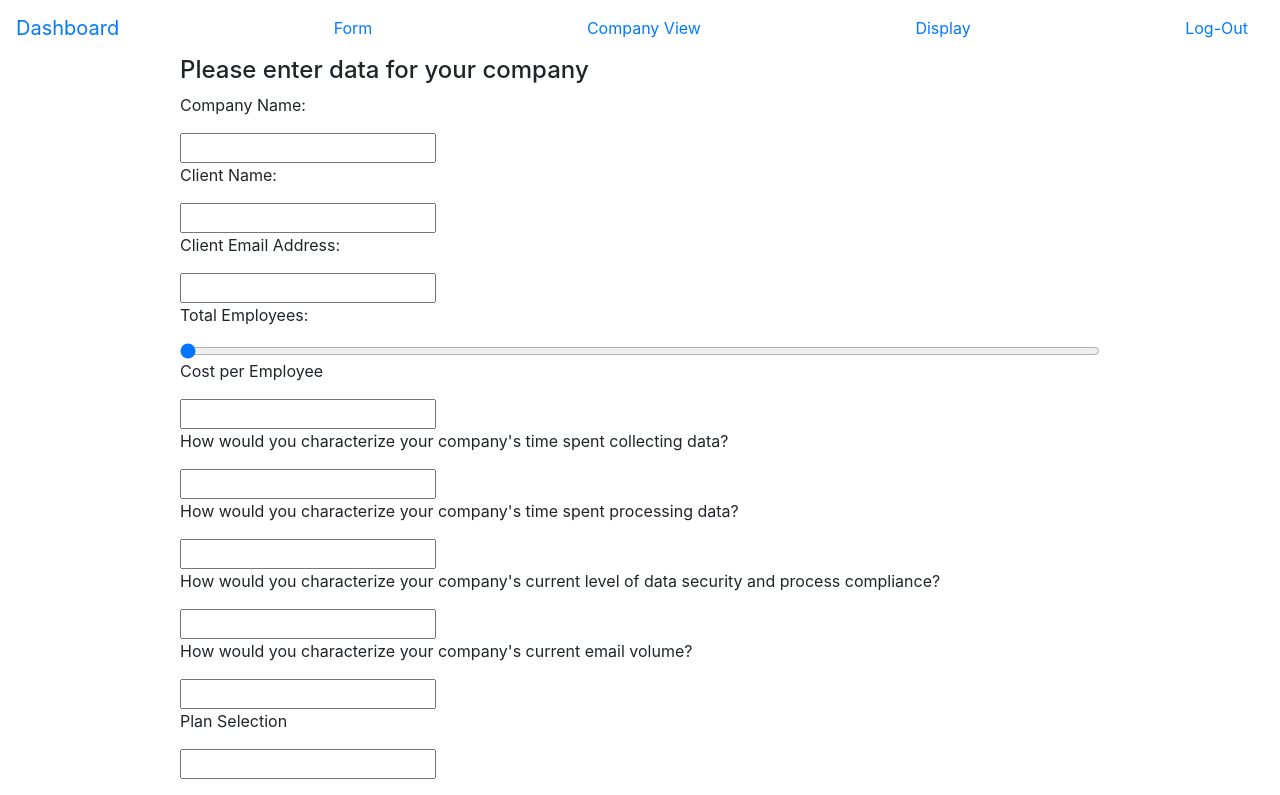
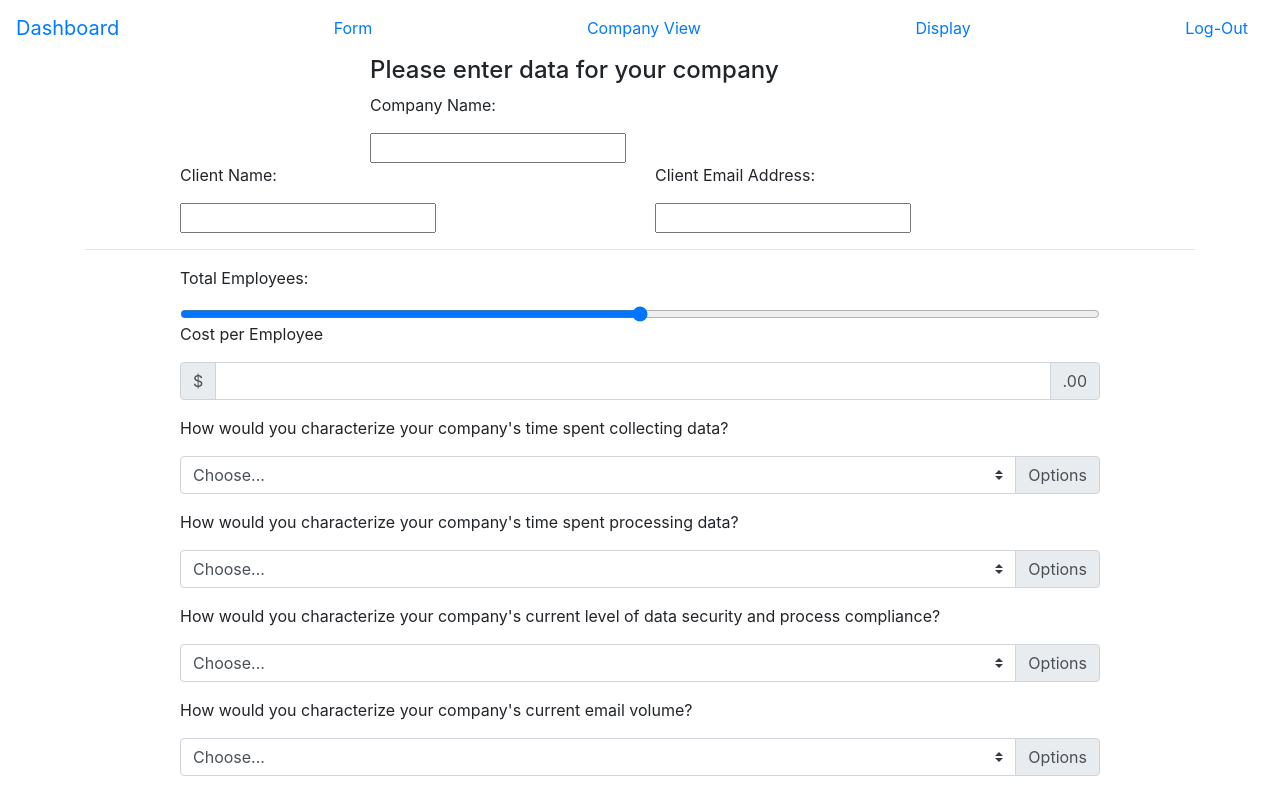
Before and after one commit to patrickcorcoran10/MoorhouseProject, a React (Create React App) app in the folder client/: page /form in a window 1280 px wide. Shown: the top 795 px of the page. Built offline with nearby package versions, Linux system fonts and the light colour scheme.

Commit message:
form style improvements

```diff
--- a/client/src/pages/Form/Form.js
+++ b/client/src/pages/Form/Form.js
@@ -36,7 +36,41 @@ class Form extends Component {
         });
         console.log(this.state)
     };
-
+    acceptDataCollectionTime = e => {
+        this.setState({
+            inputs: {
+                dataCollectionTime: this.refs.dataCollectionTime.value
+            }
+        })
+    };
+    acceptDataProcessingTime = e => {
+        this.setState({
+            inputs: {
+                dataProcessingTime: this.refs.dataProcessingTime.value
+            }
+        })
+    };
+    acceptSecurityComplienceTime = e => {
+        this.setState({
+            inputs: {
+                securityComplienceTime: this.refs.securityComplienceTime.value
+            }
+        })
+    };
+    acceptEmailVolume = e => {
+        this.setState({
+            inputs: {
+                emailVolume: this.refs.emailVolume.value
+            }
+        })
+    };
+    acceptPlanSelect = e => {
+        this.setState({
+            inputs: {
+                planSelect: this.refs.planSelect.value
+            }
+        })
+    };
     saveInputs = event => {
         console.log('We are taking this and putting it in the database');
         axios.post('/api/moorhouseProject', {
@@ -48,7 +82,8 @@ class Form extends Component {
             dataCollectionTime: this.refs.dataCollectionTime.value,
             dataProcessingTime: this.refs.dataProcessingTime.value,
             securityComplienceTime: this.refs.securityComplienceTime.value,
-            emailVolume: this.refs.emailVolume.value
+            emailVolume: this.refs.emailVolume.value,
+            planSelect: this.refs.planSelect.value
         })
         .then(function(response) {
             console.log(response);
@@ -68,6 +103,7 @@ class Form extends Component {
         this.refs.dataProcessingTime.value = '';
         this.refs.securityComplienceTime.value = '';
         this.refs.emailVolume.value = '';
+        this.refs.planSelect.value = '';
         this.setState({
             inputs: {}
         })
@@ -77,49 +113,125 @@ class Form extends Component {
     return (
       <div className='container'>
         <div className='row'>
-            <div className='col-md-1'>
-
+            <div className='col-md-3'>
             </div>
-            <div className='col-md-10'>
+            <div className='col-md-6'>
                 <div className='header'>
                     <h4>Please enter data for your company</h4>
                 </div>
+                <p>Company Name:</p>
+                <input ref='companyName' onChange={this.acceptCompanyName}/>
+            </div>
+            <div className='col-md-3'>
+            </div>
+        </div>
+        <div className='row'>
+            <div className='col-md-1'>
+            </div>
+            <div className='col-md-5'>
+                <p>Client Name:</p>
+                <input ref='clientName' onChange={this.acceptClientName}/>
+            </div>
+            <div className='col-md-5'>
+                <p>Client Email Address:</p>
+                <input ref='clientEmail' onChange={this.acceptClientEmail}/>
+            </div>
+            <div className='col-md-1'>
+            </div>
+        </div>
+        <hr/>
+        <div className='row'>
+            <div className='col-md-1'>
+            </div>
+            <div className='col-md-10'>
+                <form>
+                    <p>Total Employees:</p>
+                    <input type='range' className="form-control-range" id="formControlRange" defaultValue='50' ref='totalEmployees' onChange={this.acceptEmployeeTotal}/>
+                    <p>Cost per Employee</p>
+                    <div className="input-group mb-3">
+                        <div className="input-group-prepend">
+                            <span className="input-group-text">$</span>
+                        </div>
+                        <input onChange={this.acceptCostPerEmployee} ref='costPerEmployee' type="text" className="form-control" aria-label="Amount (to the nearest dollar)"/>
+                        <div className="input-group-append">
+                            <span className="input-group-text">.00</span>
+                        </div>
+                    </div>
+                    <p>How would you characterize your company's time spent collecting data?</p>
+                    <div className="input-group mb-3">
+                        <select ref='dataCollectionTime' onChange={this.acceptDataCollectionTime} className="custom-select" id="inputGroupSelect02">
+                            <option>Choose...</option>
+                            <option defaultValue="1">Low</option>
+                            <option defaultValue="2">Medium</option>
+                            <option defaultValue="3">High</option>
+                        </select>
+                        <div className="input-group-append">
+                            <label className="input-group-text" htmlFor="inputGroupSelect02">Options</label>
+                        </div>
+                    </div>
+                    <p>How would you characterize your company's time spent processing data?</p>
+                    <div className="input-group mb-3">
+                        <select ref='dataProcessingTime' onChange={this.acceptDataProcessingTime} className="custom-select" id="inputGroupSelect02">
+                            <option>Choose...</option>
+                            <option defaultValue="1">Low</option>
+                            <option defaultValue="2">Medium</option>
+                            <option defaultValue="3">High</option>
+                        </select>
+                        <div className="input-group-append">
+                            <label className="input-group-text" htmlFor="inputGroupSelect02">Options</label>
+                        </div>
+                    </div>
+                    <p>How would you characterize your company's current level of data security and process compliance?</p>
+                    <div className="input-group mb-3">
+                        <select ref='securityComplienceTime' onChange={this.acceptSecurityComplienceTime} className="custom-select" id="inputGroupSelect02">
+                            <option>Choose...</option>
+                            <option defaultValue="1">Low</option>
+                            <option defaultValue="2">Medium</option>
+                            <option defaultValue="3">High</option>
+                        </select>
+                        <div className="input-group-append">
+                            <label className="input-group-text" htmlFor="inputGroupSelect02">Options</label>
+                        </div>
+                    </div>
+                    <p>How would you characterize your company's current email volume?</p>
+                    <div className="input-group mb-3">
+                        <select ref='emailVolume' onChange={this.acceptEmailVolume} className="custom-select" id="inputGroupSelect02">
+                            <option>Choose...</option>
+                            <option defaultValue="1">Low</option>
+                            <option defaultValue="2">Medium</option>
+                            <option defaultValue="3">High</option>
+                        </select>
+                        <div className="input-group-append">
+                            <label className="input-group-text" htmlFor="inputGroupSelect02">Options</label>
+                        </div>
+                    </div>
+                    <p>Plan Selection</p>
+                    <div className="input-group mb-3">
+                        <select ref='planSelection' onChange={this.acceptPlanSelect} className="custom-select" id="inputGroupSelect02">
+                            <option>Choose...</option>
+                            <option defaultValue="1">Standard</option>
+                            <option defaultValue="2">Plus</option>
+                        </select>
+                        <div className="input-group-append">
+                            <label className="input-group-text" htmlFor="inputGroupSelect02">Options</label>
+                        </div>
+                    </div>
+                    <hr />
+
+                </form>
             </div>
             <div className='col-md-1'>
             </div>
         </div>
         <div className='row'>
-            <div className='col-md-1'>
+            <div className='col-md-4'>
 
             </div>
-            <div className='col-md-10'>
-                <form>
-                    <p>Company Name:</p>
-                    <input ref='companyName' onChange={this.acceptCompanyName}/>
-                    <p>Client Name:</p>
-                    <input ref='clientName' onChange={this.acceptClientName}/>
-                    <p>Client Email Address:</p>
-                    <input ref='clientEmail' onChange={this.acceptClientEmail}/>
-                    <p>Total Employees:</p>
-                    <input type='range' className="form-control-range" id="formControlRange" defaultValue='0' ref='totalEmployees' onChange={this.acceptEmployeeTotal}/>
-                    <p>Cost per Employee</p>
-                    <input ref='costPerEmployee' type="currency" onChange={this.acceptCostPerEmployee}/>
-                    <p>How would you characterize your company's time spent collecting data?</p>
-                    <input ref='dataCollectionTime'/>
-                    <p>How would you characterize your company's time spent processing data?</p>
-                    <input ref='dataProcessingTime'/>
-                    <p>How would you characterize your company's current level of data security and process compliance?</p>
-                    <input ref='securityComplienceTime'/>
-                    <p>How would you characterize your company's current email volume?</p>
-                    <input ref='emailVolume'/>
-                    <p>Plan Selection</p>
-                    <input />
-                    <hr />
-                    <button onClick={this.saveInputs}>Calculate</button>
-                    <button onClick={this.resetButton}>Reset Fields</button>
-                </form>
+            <div className='col-md-4'>
+                <button onClick={this.saveInputs}>Calculate</button>
+                <button onClick={this.resetButton}>Reset Fields</button>
             </div>
-            <div className='col-md-1'>
+            <div className='col-md-4'>
 
             </div>
         </div>
```
